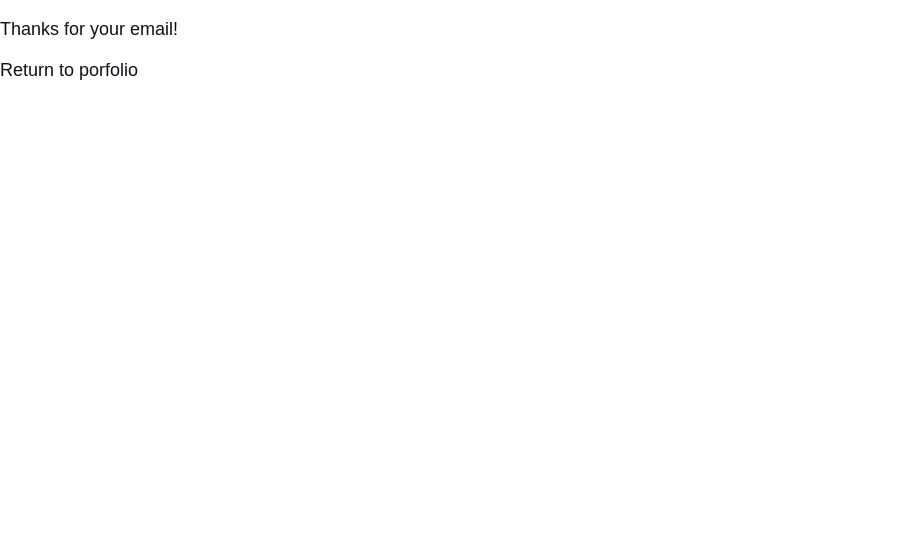
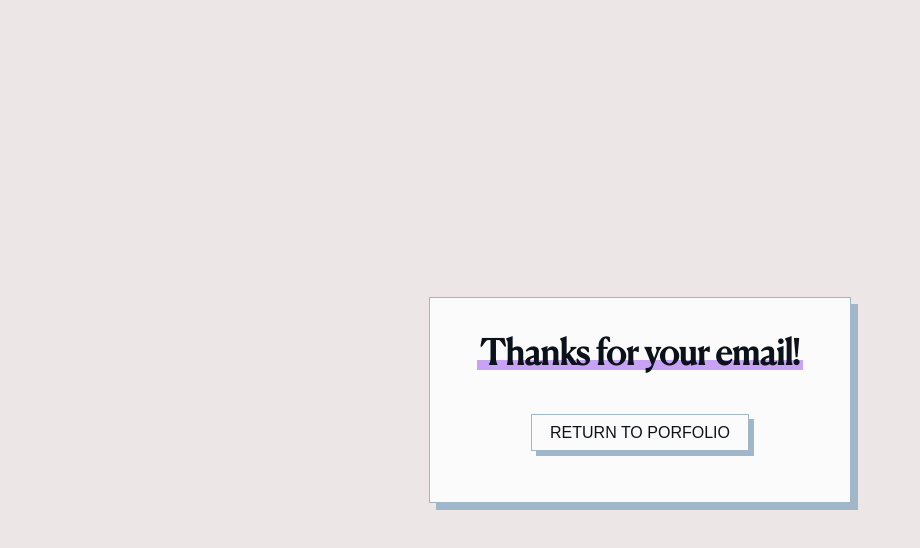
Before and after one commit to lauralouiset/portfolio, a website: page contactsuccess.html in a window 1280 px wide. Shown: the whole page, without its empty margins (0-920 px from the left). Drawn offline with Linux system fonts and the light colour scheme; a web font is replaced by a local one.

Commit message:
Added contact form success page

```diff
--- a/contactsuccess.html
+++ b/contactsuccess.html
@@ -5,13 +5,17 @@
     <meta name="viewport" content="width=device-width, initial-scale=1.0" />
     <meta http-equiv="X-UA-Compatible" content="ie=edge" />
     <link rel="stylesheet" href="public/styles/style.css" />
-    <link rel="icon" type="image/png" href="assets/logo.png" />
+		<link rel="icon" type="image/png" href="assets/logo.png" />
+			<link rel="stylesheet" href="https://use.typekit.net/csn6sgr.css">
     <title>Thanks For Your Email!</title>
   </head>
-  <body>
+  <body id="contactSuccess">
 		<main>
-			<p>Thanks for your email!</p>
-			<p><a href="https://lauraloui.se">Return to porfolio</a></p>
+			<div class="thank_you card">
+				<h3 class="section__heading">Thanks for your email!</h3>
+				<p><a href="https://lauraloui.se" class="button">Return to porfolio</a></p>
+
+			</div>
 
 	</body>
 </html>
--- a/dev/sass/_about.scss
+++ b/dev/sass/_about.scss
@@ -2,90 +2,90 @@
 ABOUT
 ============================================ */
 
-#about{
+#about {
   background: $cream;
   padding-left: 10%;
 }
 
-.about__content{
+.about__content {
   display: flex;
   justify-content: space-between;
   padding: 40px 0;
 }
 
-
-.about-text{
-	width: 60%;
-	padding: 20px 40px;
+.card {
   background: #fbfbfb;
   box-shadow: 7px 7px #a0b7c9;
   border: 1px solid #a0b7c9;
   display: flex;
   flex-direction: column;
+  padding: 20px 40px;
+  display: flex;
+  flex-direction: column;
+  justify-content: center;
+}
 
-	a{
+.about-text {
+  width: 60%;
+
+  a {
     color: $accent-bright;
   }
 
-	.button{
+  .button {
     display: block;
     width: 170px;
     margin: 20px auto 15px;
     color: inherit;
   }
 
-	p{
+  p {
     margin: 10px;
   }
 }
 
-.about-image-container{
+.about-image-container {
   width: 35%;
   min-width: 250px;
   position: relative;
   top: -30px;
 
-	img{
+  img {
     box-shadow: 7px 7px #3c4862;
     border: 1px solid #3c4862;
     margin: 0 auto;
   }
 }
 
-.about-more{
+.about-more {
   display: none;
 }
 
-
 /* ------------  RESPONSIVE  ------------ */
 
-@media(max-width: 840px){
-
-	#about{
+@media (max-width: 840px) {
+  #about {
     padding-left: 5%;
   }
 
-	.about__content{
+  .about__content {
     flex-direction: column;
   }
 
-	.about-text{
+  .about-text {
     width: 90%;
     margin: 0 auto;
     text-align: center;
   }
 
-	.about-image-container{
+  .about-image-container {
     width: 50%;
     margin: 10px auto;
   }
-
 }
 
-
-@include mq(xs){
-	.about-image-container{
+@include mq(xs) {
+  .about-image-container {
     width: 80%;
-
   }
 }
--- /dev/null
+++ b/dev/sass/_contactsuccess.scss
@@ -0,0 +1,15 @@
+#contactSuccess {
+  background-color: $cream;
+  main {
+    width: 100vw;
+    height: 100vh;
+    display: flex;
+    align-items: center;
+    justify-content: center;
+  }
+}
+
+.thank_you {
+  text-align: center;
+  padding: 4rem 5rem;
+}
--- a/dev/sass/style.scss
+++ b/dev/sass/style.scss
@@ -3,15 +3,16 @@ LAURA-LOUISE TOBIN PORTFOLIO
 lauralouisetobin@gmail.com
 ============================================ */
 
-@import 'var-mix';
-@import 'setup';
-@import 'typography';
-@import 'main';
+@import "var-mix";
+@import "setup";
+@import "typography";
+@import "main";
 
-@import 'header';
-@import 'about';
-@import 'featured';
-@import 'portfolio';
-@import 'skills';
-@import 'contact';
-@import 'footer';
+@import "header";
+@import "about";
+@import "featured";
+@import "portfolio";
+@import "skills";
+@import "contact";
+@import "footer";
+@import "contactsuccess";
```
Also changed, not shown: index.html (+1 -1 lines), public/styles/style.css, 1 other file. Lines whose indentation alone changed are shown as unchanged.
